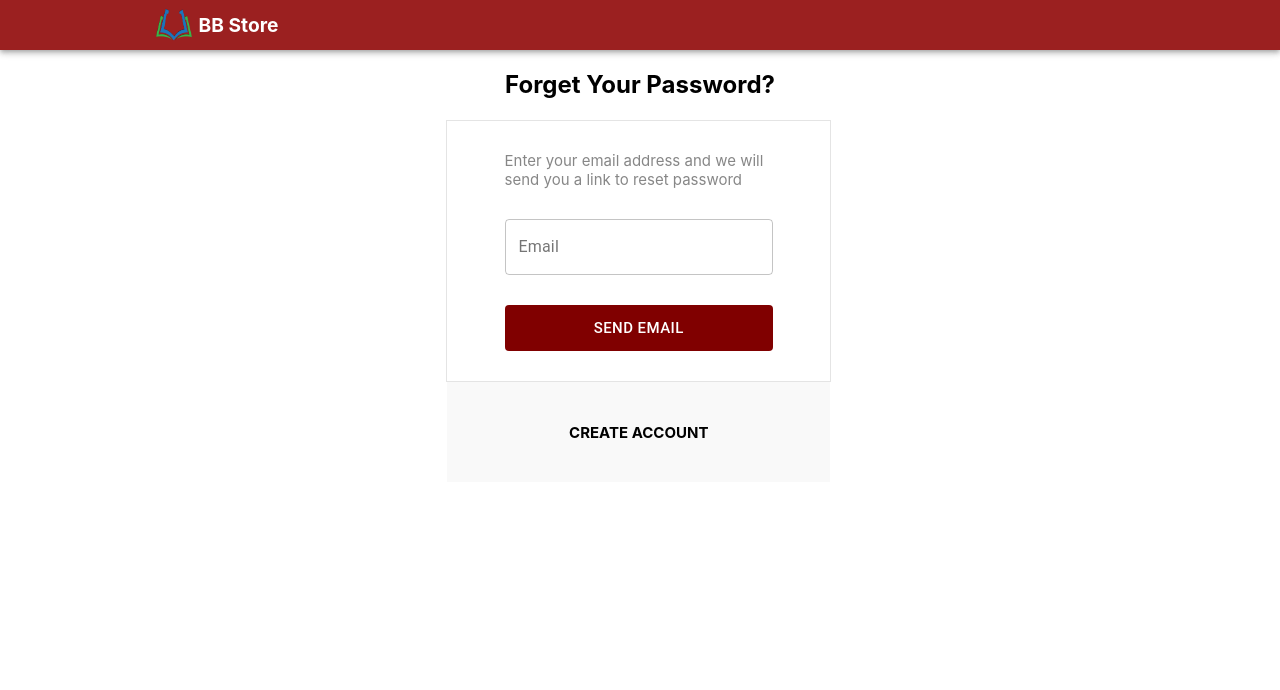
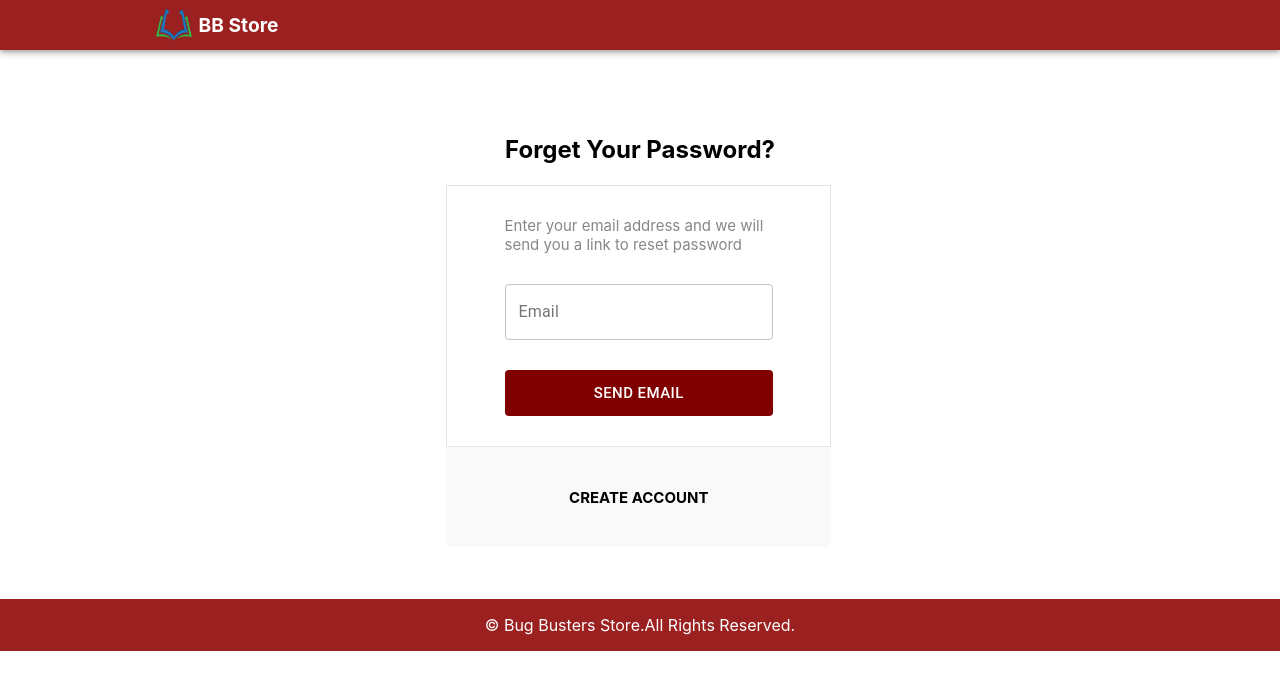
Before and after one commit to jitesh456/BookStoreUserUI, a React (Create React App) app: page /forget/password in a window 1280 px wide. Shown: the top 690 px of the page. Built offline with nearby package versions, Linux system fonts and the light colour scheme.

Commit message:
ADDED: SnackBar For Forget Password Page

```diff
--- a/src/components/BookCard.js
+++ b/src/components/BookCard.js
@@ -43,13 +43,13 @@ export default class BookCard extends Component {
         if (this.props.bookDetails.quantity === 0) {
             return (
                 <figure>
-                    <img src={`http://localhost:8090/admin/downloadFile/${this.props.bookDetails.bookcover}`} id="imageoutofstock" alt="" />
+                    <img src={`http://localhost:8090/admin/downloadFile/${this.props.bookDetails.bookCover}`} id="imageoutofstock" alt="" />
                     <figcaption>OUT OF STOCK</figcaption>
                 </figure>
             );
         } else {
             return (
-                <img src={`http://localhost:8090/admin/downloadFile/${this.props.bookDetails.bookcover}`} className="image" alt="" />
+                <img src={`http://localhost:8090/admin/downloadFile/${this.props.bookDetails.bookCover}`} className="image" alt="" />
             );
         }
     }
@@ -125,7 +125,7 @@ export default class BookCard extends Component {
                         title={
                             <React.Fragment>
                                 <Typography ><b>Book Details</b></Typography>
-                                <p>{this.props.bookDetails.bookdetails}</p>
+                                <p>{this.props.bookDetails.bookDetails}</p>
                             </React.Fragment>
                         }
                         placement="right-start"
@@ -140,7 +140,7 @@ export default class BookCard extends Component {
                     </div>
                     <div className="space-between"></div>
                     <div className="book_detail">
-                        <span className="book_author">{this.props.bookDetails.authorname}</span>
+                        <span className="book_author">{this.props.bookDetails.authorName}</span>
                         <span className="book_price">Rs:{this.props.bookDetails.price}</span>
                     </div>
                 </div>
--- a/src/components/ForgetPassword.js
+++ b/src/components/ForgetPassword.js
@@ -5,11 +5,16 @@ import TextField from '@material-ui/core/TextField';
 import Button from '@material-ui/core/Button';
 import '../css/ForgetPassword.css';
 import Service from '../service/Service';
+import Snackbar from "@material-ui/core/Snackbar";
+import Alert from "@material-ui/lab/Alert";
+
 export default class ForgetPassword extends React.Component {
     constructor(props){
         super(props);
         this.state={
             email : '',
+            alertShow: false,
+            alertResponse: "",
         }
         this.handleChange=this.handleChange.bind(this);
     }
@@ -18,12 +23,47 @@ export default class ForgetPassword extends React.Component {
         this.setState({ [event.target.name]: event.target.value })
     }
 
+    clearFieldsData = () => {
+        this.setState({
+            email: "",
+        });
+    };
+
+    closeAlertBox = () => {
+        this.setState({ alertShow: false });
+    };
+
+    showAlert = (severity, alertShow, alertResponse) => {
+        let alertResponseVar = alertResponse;
+        this.setState({
+            severity: severity,
+            alertShow: alertShow,
+            alertResponse: alertResponse
+        })
+        this.props.dialogResponce(this.alertResponseVar);
+        console.log(alertResponseVar);
+    }
+
     forgetPassword=()=>{
         console.log(this.state.email)
         let email = this.state.email;
         Service.forgetPassword(email).then(
             (response)=>{
                 console.log(response)
+                if (response.data.statusCode === 200) {
+                    this.setState({
+                        severity: "success",
+                        alertShow: true,
+                        alertResponse: response.data.message
+                    });
+                    this.clearFieldsData();
+                } else {
+                    this.setState({
+                        severity: "error",
+                        alertShow: true,
+                        alertResponse: response.data.message
+                    });
+                }
             }
         ).catch(error => {
             console.log(error.data);
@@ -42,6 +82,12 @@ export default class ForgetPassword extends React.Component {
                     </div >
                 </AppBar>
                 <div className="header">
+                <Snackbar anchorOrigin={{ vertical: 'top', horizontal: 'right' }} open={this.state.alertShow}
+                    autoHideDuration={6000} onClose={this.closeAlertBox}>
+                    <Alert onClose={this.closeAlertBox} severity={this.state.severity} variant={"filled"}>
+                        {this.state.alertResponse}
+                    </Alert>
+                </Snackbar>
                     <div className="header_content">
                         <h2>Forget Your Password?</h2>
                     </div>
@@ -66,6 +112,11 @@ export default class ForgetPassword extends React.Component {
                         <a href="/user/login" id="anchor">CREATE ACCOUNT</a>
                     </div>
                 </div>
+                <footer className='app_footer'>
+                <div className='admin_footer'>
+                    <p> © Bug Busters Store.All Rights Reserved.</p>
+                </div>
+                </footer>
             </div>
         );
     }
--- a/src/css/ForgetPassword.css
+++ b/src/css/ForgetPassword.css
@@ -37,11 +37,12 @@
 .header{
     display: flex;
     justify-content: center;
+    margin-top: 5.1%;
 }
 
 .header_content{
     height:70px;
-    width:24%;
+    width:100%;
     color: black;
     text-align: center;
 }
@@ -51,7 +52,7 @@
     flex-direction: column;
     align-items: center;
     width:99.8%;
-    height:550px;
+    height:402px;
 }
 
 .forget{
@@ -126,3 +127,20 @@
     color:white;
     padding:10px 50px;
 }
+
+.app_footer{
+    border: none;
+    width: 100%;
+    display:flex;
+    flex-direction: column;
+    justify-content: space-between;
+    color: white;
+
+  }
+
+  .admin_footer{
+    background-color: #9b2020;
+    display:flex;
+    justify-content: space-evenly;
+    align-items: center;
+  }
```
